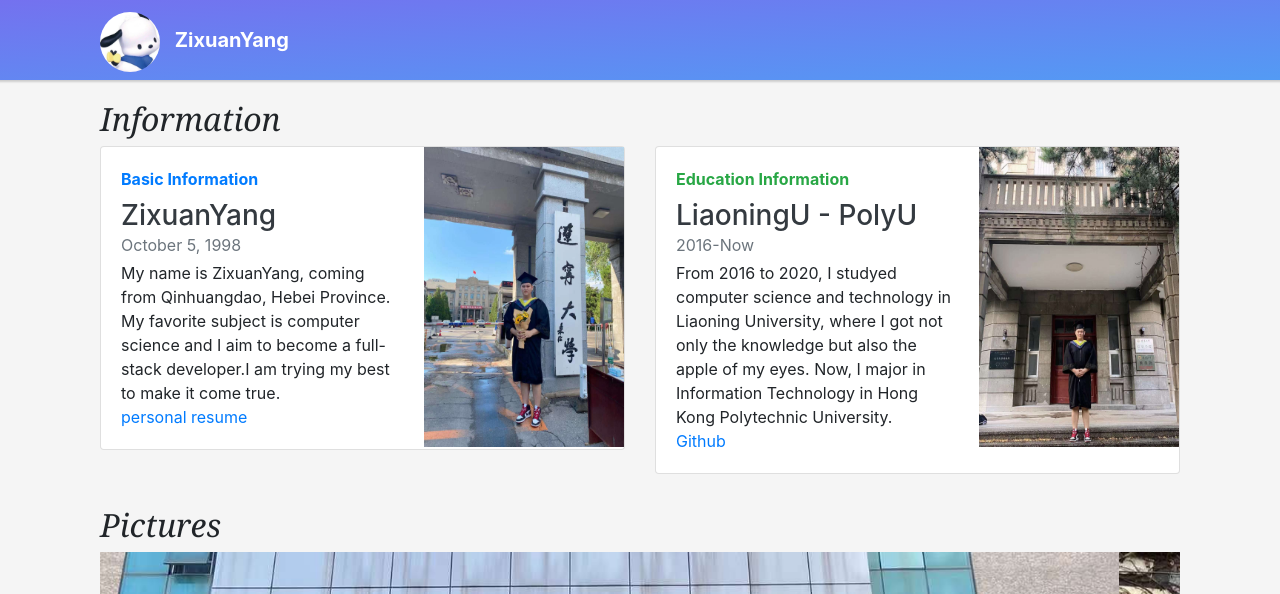
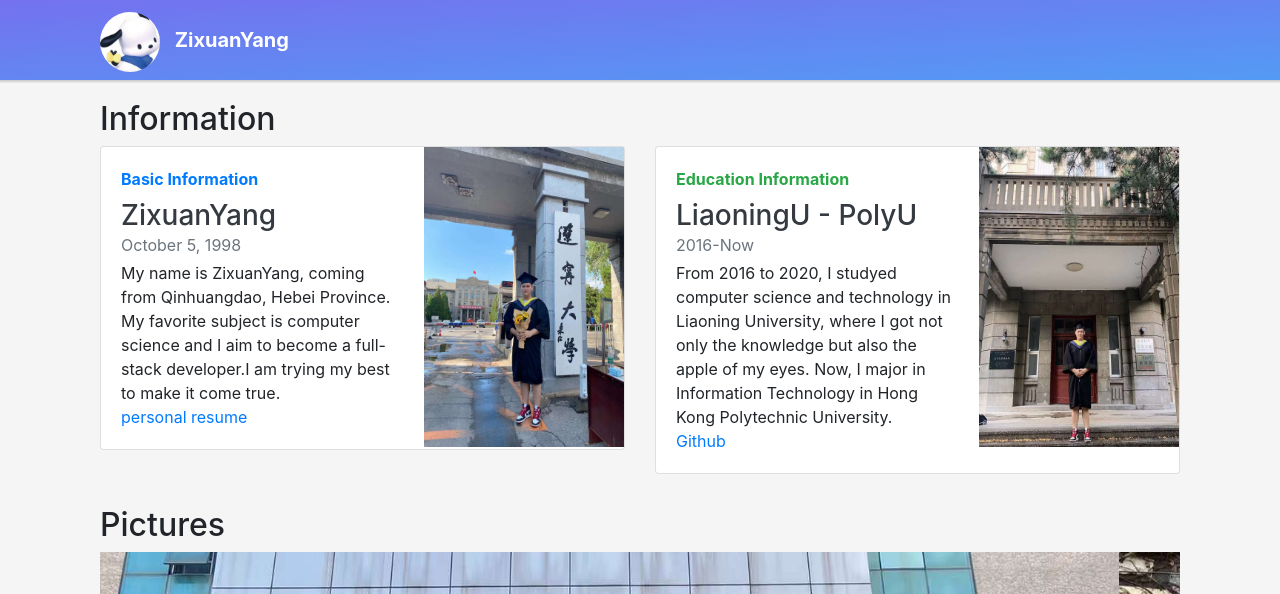
Before and after one commit to ZumanYang/ZumanYang.github.io, a plain HTML site: page index.html in a window 1280 px wide. Shown: the top 594 px of the page. Drawn offline with nearby package versions, Linux system fonts and the light colour scheme.

Commit message:
Update index.css

```diff
--- a/index.css
+++ b/index.css
@@ -43,8 +43,6 @@ body {
     font-size: 40px;
 }
 .title {
-    font-style: italic!important;
-    font-family: "Playfair Display", Georgia, "Times New Roman", serif;
 }
 
 .marketing {
```
